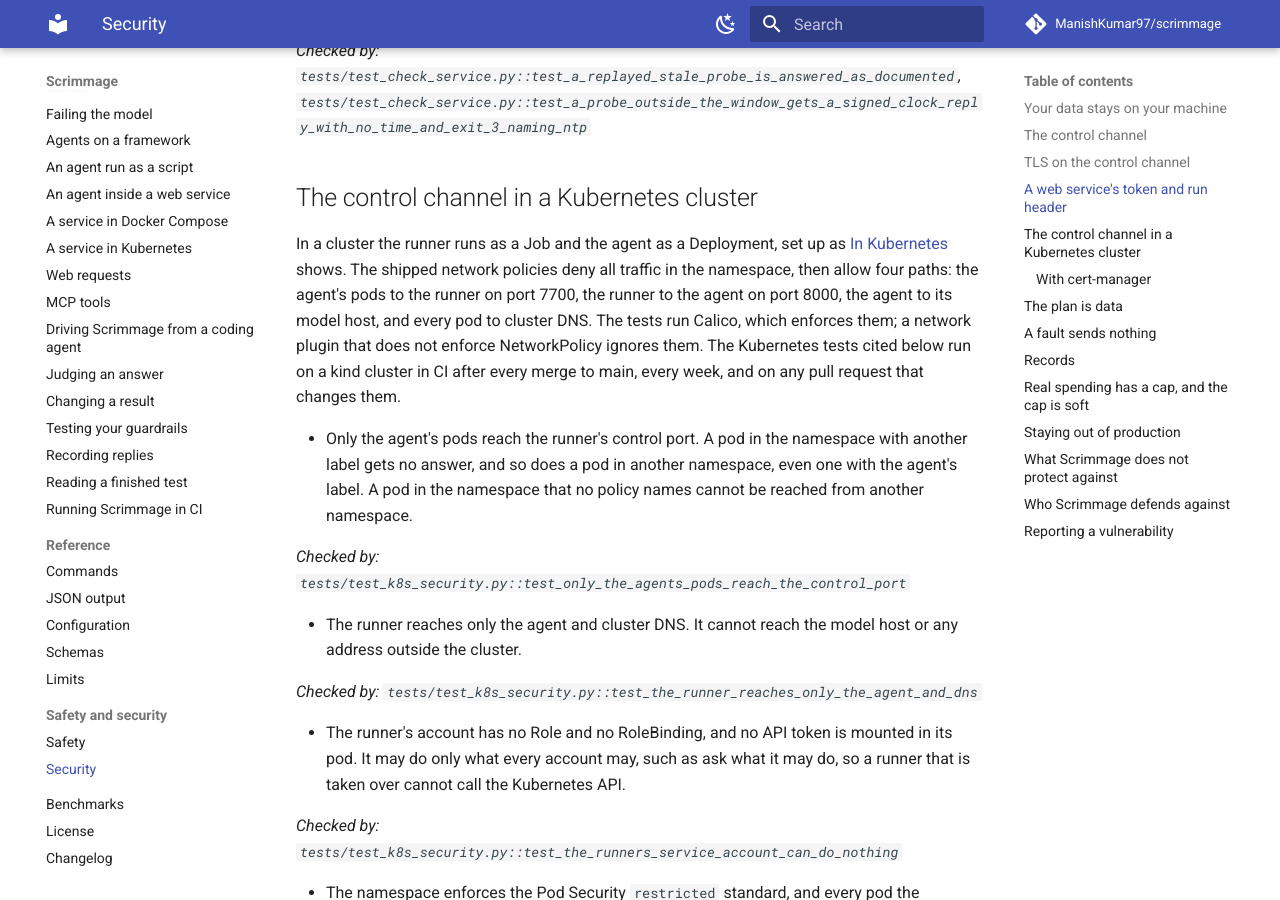
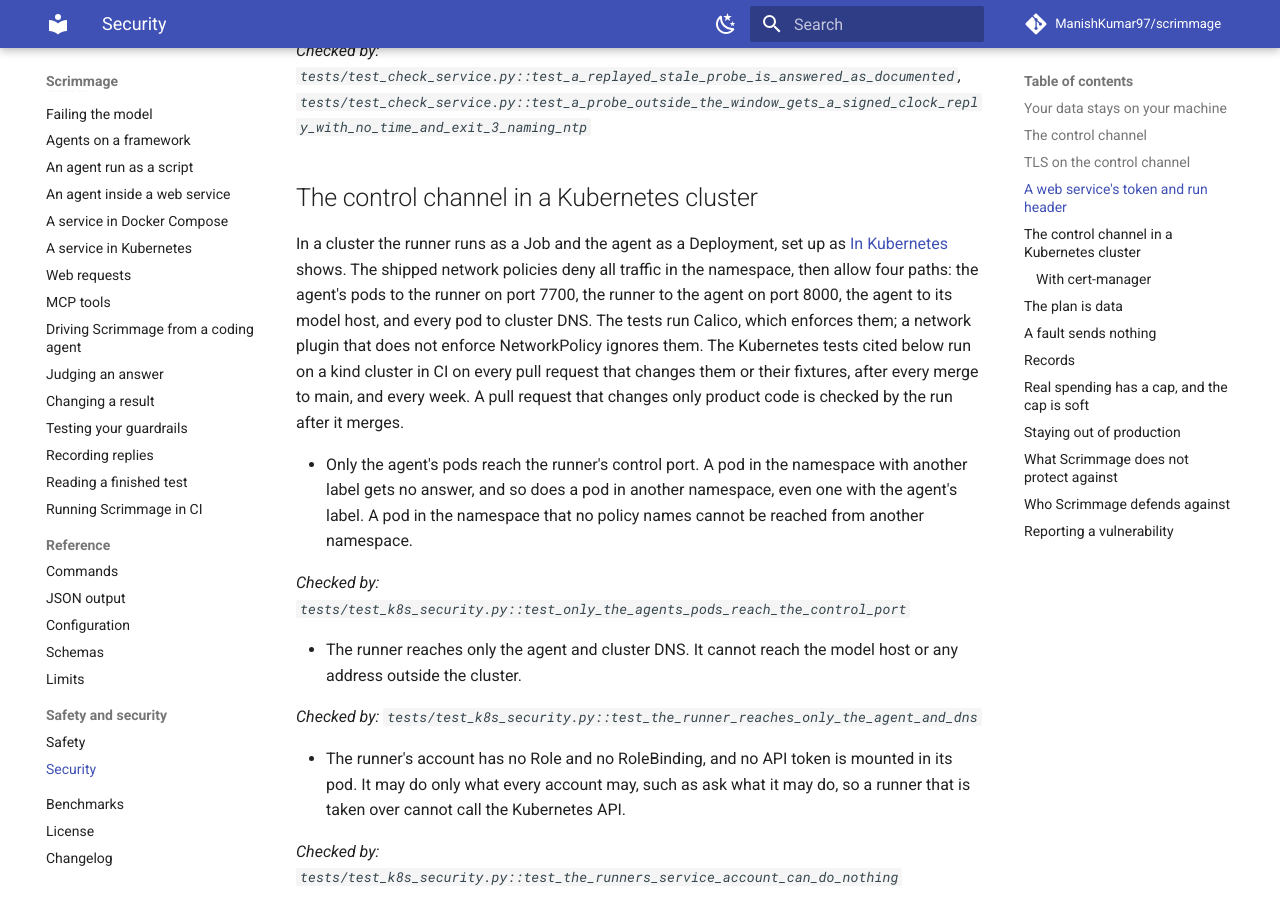
Before and after one commit to ManishKumar97/scrimmage, an MkDocs documentation site: the page built from docs/security.md, in a window 1280 px wide and 900 px high, scrolled down 8788 px. Built offline with MkDocs 1.6.1 and Material for MkDocs 9.7.7, drawn with Linux system fonts in a browser that asks for light colours; comment, search, counter and statistics services are not loaded.

Commit message:
docs: say a product-only change gets its kind run after merge

```diff
--- a/docs/security.md
+++ b/docs/security.md
@@ -223,7 +223,8 @@ A replay to the same worker within 120 seconds finds its nonce used and reaches
 In a cluster the runner runs as a Job and the agent as a Deployment, set up as [In Kubernetes](kubernetes.md#in-kubernetes) shows.
 The shipped network policies deny all traffic in the namespace, then allow four paths: the agent's pods to the runner on port 7700, the runner to the agent on port 8000, the agent to its model host, and every pod to cluster DNS.
 The tests run Calico, which enforces them; a network plugin that does not enforce NetworkPolicy ignores them.
-The Kubernetes tests cited below run on a kind cluster in CI after every merge to main, every week, and on any pull request that changes them.
+The Kubernetes tests cited below run on a kind cluster in CI on every pull request that changes them or their fixtures, after every merge to main, and every week.
+A pull request that changes only product code is checked by the run after it merges.
 
 - Only the agent's pods reach the runner's control port.
   A pod in the namespace with another label gets no answer, and so does a pod in another namespace, even one with the agent's label.
```
